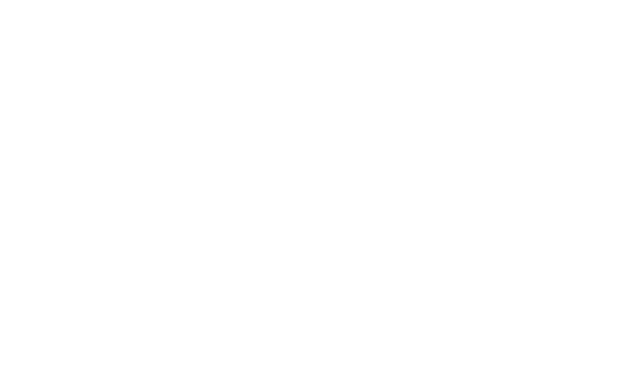
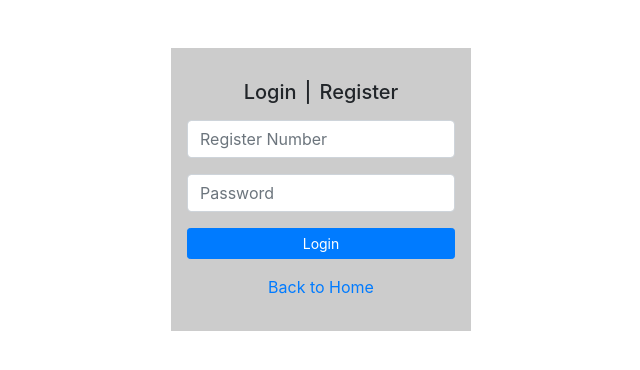
Before and after one commit to farhapartex/qbank-frontend, a Vue app: page /auth in a window 1280 px wide. Shown: the top 370 px of the page, without its empty margins (319-959 px from the left). Built offline with nearby package versions, Linux system fonts and the light colour scheme.

Commit message:
login and register form added

```diff
--- /dev/null
+++ b/src/components/Login.vue
@@ -0,0 +1,26 @@
+<template>
+  <div class="w-100 login mt-3">
+    <div class="form-group">
+      <input type="text" class="form-control" placeholder="Register Number" />
+    </div>
+    <div class="form-group">
+      <input type="password" class="form-control" placeholder="Password" />
+    </div>
+    <div class="form-group w-100">
+      <input type="submit" class="w-100 btn btn-sm btn-primary" value="Login" />
+    </div>
+  </div>
+</template>
+
+<script lang="ts">
+// @ is an alias to /src
+import { Component, Prop, Vue } from "vue-property-decorator";
+
+@Component({
+  name: "Login",
+  components: {}
+})
+export default class Login extends Vue {
+  // dummy
+}
+</script>
--- a/src/components/Navigation.vue
+++ b/src/components/Navigation.vue
@@ -23,7 +23,7 @@
             <a class="nav-link" href="#">Add Question</a>
           </li>
           <li class="nav-item">
-            <a class="nav-link" href="#">Login</a>
+            <router-link class="nav-link" :to="{ name: 'auth'}">Login</router-link>
           </li>
         </ul>
       </div>
--- /dev/null
+++ b/src/components/Register.vue
@@ -0,0 +1,35 @@
+<template>
+  <div class="w-100 login mt-3">
+    <div class="form-group">
+      <input type="text" class="form-control" placeholder="First Name" />
+    </div>
+    <div class="form-group">
+      <input type="text" class="form-control" placeholder="Last Name" />
+    </div>
+    <div class="form-group">
+      <input type="text" class="form-control" placeholder="Email" />
+    </div>
+    <div class="form-group">
+      <input type="text" class="form-control" placeholder="Register Number" />
+    </div>
+    <div class="form-group">
+      <input type="password" class="form-control" placeholder="Password" />
+    </div>
+    <div class="form-group w-100">
+      <input type="submit" class="w-100 btn btn-sm btn-primary" value="Register" />
+    </div>
+  </div>
+</template>
+
+<script lang="ts">
+// @ is an alias to /src
+import { Component, Prop, Vue } from "vue-property-decorator";
+
+@Component({
+  name: "Register",
+  components: {}
+})
+export default class Register extends Vue {
+  // dummy
+}
+</script>
--- a/src/router.ts
+++ b/src/router.ts
@@ -10,6 +10,11 @@
         name: 'home',
         component: Home
     },
+    {
+        path: '/auth',
+        name: 'auth',
+        component: () => import("./views/Auth.vue"),
+    },
 ]
 
 const router = new VueRouter({
--- /dev/null
+++ b/src/views/Auth.vue
@@ -0,0 +1,56 @@
+<template>
+  <div class="auth">
+    <div class="w-100">
+      <div class="auth-box mx-auto p-3 mt-5">
+        <div class="auth-header mt-3 mb-3">
+          <h5 class="text-center">
+            <span class="mr-2 login-text" @click="getLoginForm()">Login</span>
+            <span class="mr-2">|</span>
+            <span class="register-text" @click="getRegisterForm()">Register</span>
+          </h5>
+        </div>
+        <Login v-if="showLogin"></Login>
+        <Register v-else></Register>
+        <p class="text-center">
+          <router-link :to="{ name: 'home'}">Back to Home</router-link>
+        </p>
+      </div>
+    </div>
+  </div>
+</template>
+
+<script lang="ts">
+// @ is an alias to /src
+import { Component, Prop, Vue } from "vue-property-decorator";
+import Login from "@/components/Login.vue";
+import Register from "@/components/Register.vue";
+
+@Component({
+  name: "Auth",
+  components: { Login, Register }
+})
+export default class Auth extends Vue {
+  showLogin: boolean = true;
+
+  getLoginForm() {
+    this.showLogin = true;
+  }
+
+  getRegisterForm() {
+    this.showLogin = false;
+  }
+}
+</script>
+
+
+<style>
+.auth-box {
+  max-width: 300px;
+  background: #ccc;
+}
+
+.login-text,
+.register-text {
+  cursor: pointer;
+}
+</style>
```
